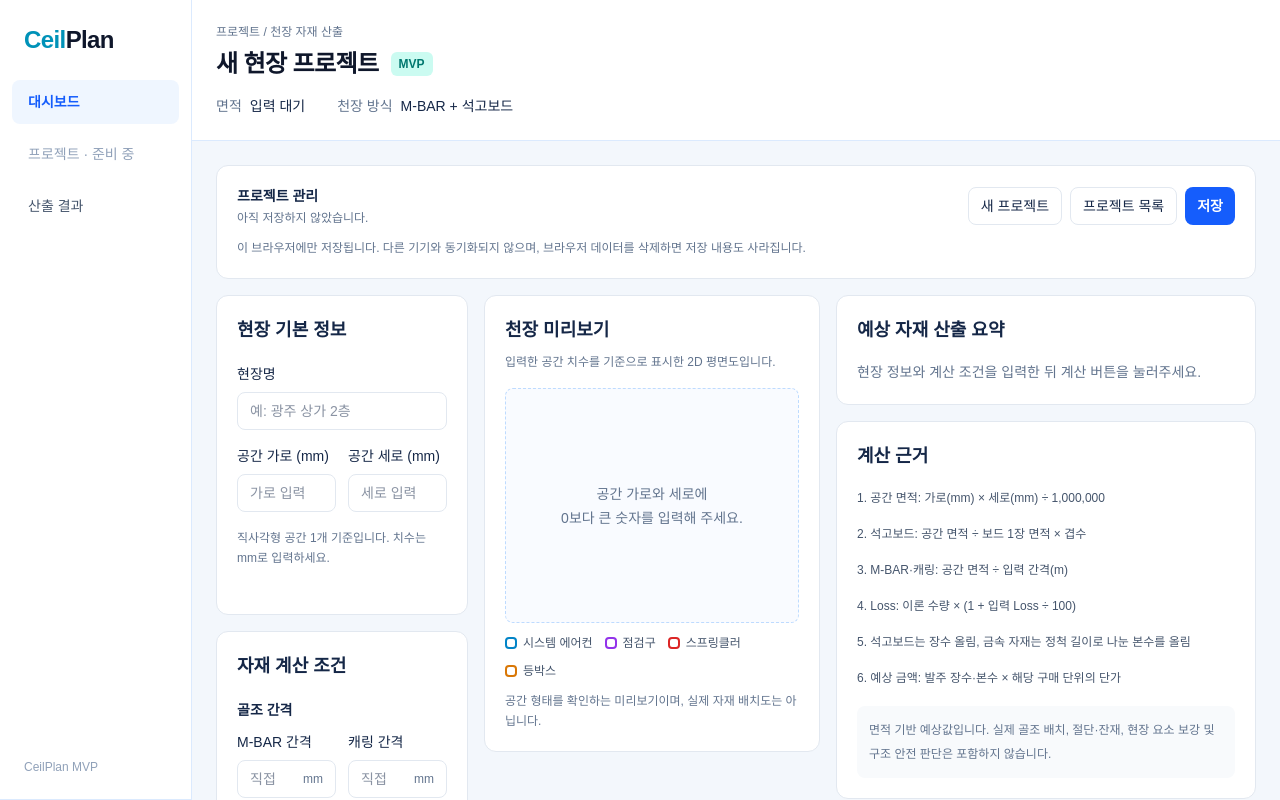
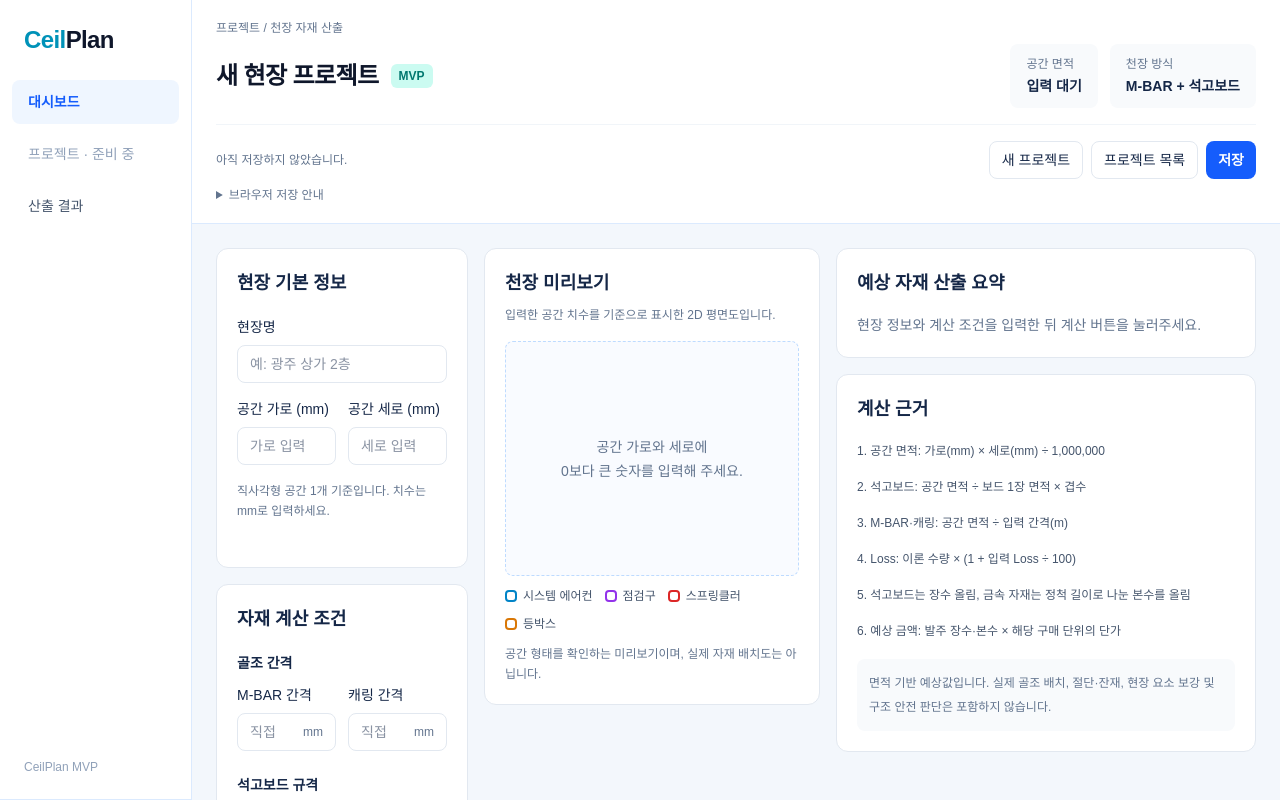
Before and after one commit to dhwmgl12-ux/ceilplan, a Next.js app: page / in a window 1280 px wide. Shown: the top 800 px of the page. Built offline with nearby package versions, Linux system fonts and the light colour scheme.

Commit message:
feat:헤더에 공간 면적과 프로젝트 관리 정보 통합

```diff
--- a/components/ceiling/CeilingWorkspace.tsx
+++ b/components/ceiling/CeilingWorkspace.tsx
@@ -46,6 +46,28 @@ export default function CeilingWorkspace() {
   const [stale, setStale] = useState(false);
   const [features, setFeatures] = useState<CeilingFeature[]>([]);
   const [featureFormKey, setFeatureFormKey] = useState(0);
+
+  const width = Number(inputs.widthMm);
+  const length = Number(inputs.lengthMm);
+
+  const hasValidDimensions =
+    inputs.widthMm.trim() !== "" &&
+    inputs.lengthMm.trim() !== "" &&
+    Number.isFinite(width) &&
+    Number.isFinite(length) &&
+    width > 0 &&
+    length > 0;
+
+  const calculatedArea = hasValidDimensions
+    ? (width / 1000) * (length / 1000)
+    : null;
+
+  const areaM2 =
+    calculatedArea !== null &&
+    Number.isFinite(calculatedArea) &&
+    calculatedArea > 0
+      ? calculatedArea
+      : null;
 
   function handleInputChange(field: keyof SiteInput, value: string) {
     setInputs((previous) => ({
@@ -152,18 +174,19 @@ export default function CeilingWorkspace() {
 
   return (
     <div className="min-w-0">
-      <ProjectHeader projectName={inputs.name} />
-
-      <main className="p-4 sm:p-6">
+      <ProjectHeader projectName={inputs.name} areaM2={areaM2}>
         <ProjectManager
           siteInput={inputs}
           materialInput={materialInputs}
+          features={features}
           dirty={dirty}
           onLoad={handleLoadProject}
           onNew={handleNewProject}
           onSaved={() => setDirty(false)}
-          features={features}
         />
+      </ProjectHeader>
+
+      <main className="p-4 sm:p-6">
         <div className="grid grid-cols-1 items-start gap-4 min-[1280px]:grid-cols-[minmax(0,3fr)_minmax(0,4fr)_minmax(0,5fr)]">
           <div className="min-w-0 space-y-4">
             <InputPanel inputs={inputs} onChange={handleInputChange} />
--- a/components/ceiling/ProjectManager.tsx
+++ b/components/ceiling/ProjectManager.tsx
@@ -120,21 +120,26 @@ export default function ProjectManager({
   return (
     <section
       aria-labelledby="project-manager-title"
-      className="mb-4 rounded-xl border border-slate-200 bg-white p-5"
+      className="mt-4 border-t border-slate-100 pt-4"
     >
       <div className="flex flex-wrap items-center justify-between gap-3">
         <div>
-          <h2 id="project-manager-title" className="text-sm font-semibold">
+          <h2 id="project-manager-title" className="sr-only">
             프로젝트 관리
           </h2>
 
-          <p className="mt-1 text-xs text-slate-500">
+          <p className="text-xs leading-5 text-slate-500">
             {savedAt
               ? `마지막 저장: ${new Date(savedAt).toLocaleString("ko-KR", {
                   timeZone: "Asia/Seoul",
                 })}`
               : "아직 저장하지 않았습니다."}
-            {dirty && " · 저장하지 않은 변경사항"}
+
+            {dirty && (
+              <span className="ml-2 font-medium text-amber-700">
+                · 저장하지 않은 변경사항
+              </span>
+            )}
           </p>
         </div>
 
@@ -179,10 +184,14 @@ export default function ProjectManager({
         </p>
       )}
 
-      <p className="mt-3 text-xs leading-5 text-slate-500">
-        이 브라우저에만 저장됩니다. 다른 기기와 동기화되지 않으며, 브라우저
-        데이터를 삭제하면 저장 내용도 사라집니다.
-      </p>
+      <details className="mt-2 text-xs text-slate-500">
+        <summary className="cursor-pointer">브라우저 저장 안내</summary>
+
+        <p className="mt-2 leading-5">
+          이 브라우저에만 저장됩니다. 다른 기기와 동기화되지 않으며, 브라우저
+          데이터를 삭제하면 저장 내용도 사라집니다.
+        </p>
+      </details>
 
       <div id="project-list" hidden={!listOpen}>
         <div className="mt-4 border-t border-slate-200 pt-4">
--- a/components/layout/ProjectHeader.tsx
+++ b/components/layout/ProjectHeader.tsx
@@ -1,35 +1,53 @@
+import type { ReactNode } from "react";
+
 interface ProjectHeaderProps {
-  projectName?: string;
+  projectName: string;
+  areaM2: number | null;
+  children: ReactNode;
 }
 
 export default function ProjectHeader({
-  projectName = "",
+  projectName,
+  areaM2,
+  children,
 }: ProjectHeaderProps) {
   return (
-    <header className="border-b border-blue-100 bg-white px-5 py-6 sm:px-6">
+    <header className="border-b border-blue-100 bg-white px-5 py-5 sm:px-6">
       <p className="mb-2 text-xs text-slate-500">프로젝트 / 천장 자재 산출</p>
 
-      <div className="flex flex-wrap items-center gap-3">
-        <h1 className="text-2xl font-bold tracking-tight text-slate-900">
+      <div className="flex flex-wrap items-center justify-between gap-4">
+        <div className="flex min-w-0 items-center gap-3">
+          <h1 className="break-words text-2xl font-bold tracking-tight text-slate-900">
             {projectName.trim() || "새 현장 프로젝트"}
           </h1>
 
-        <span className="rounded-md bg-teal-100 px-2 py-1 text-xs font-semibold text-teal-700">
+          <span className="shrink-0 rounded-md bg-teal-100 px-2 py-1 text-xs font-semibold text-teal-700">
             MVP
           </span>
         </div>
 
-      <dl className="mt-4 flex flex-wrap gap-x-8 gap-y-3 text-sm">
-        <div className="flex gap-2">
-          <dt className="text-slate-500">면적</dt>
-          <dd className="font-medium">입력 대기</dd>
+        <dl className="flex flex-wrap gap-3 text-sm">
+          <div className="rounded-lg bg-slate-50 px-4 py-3">
+            <dt className="text-xs text-slate-500">공간 면적</dt>
+
+            <dd className="mt-1 font-semibold">
+              {areaM2 === null
+                ? "입력 대기"
+                : `${areaM2.toLocaleString("ko-KR", {
+                    maximumFractionDigits: 2,
+                  })} ㎡`}
+            </dd>
           </div>
 
-        <div className="flex gap-2">
-          <dt className="text-slate-500">천장 방식</dt>
-          <dd className="font-medium">M-BAR + 석고보드</dd>
+          <div className="rounded-lg bg-slate-50 px-4 py-3">
+            <dt className="text-xs text-slate-500">천장 방식</dt>
+
+            <dd className="mt-1 font-semibold">M-BAR + 석고보드</dd>
           </div>
         </dl>
+      </div>
+
+      {children}
     </header>
   );
 }
```
Lines whose indentation alone changed are shown as unchanged.
